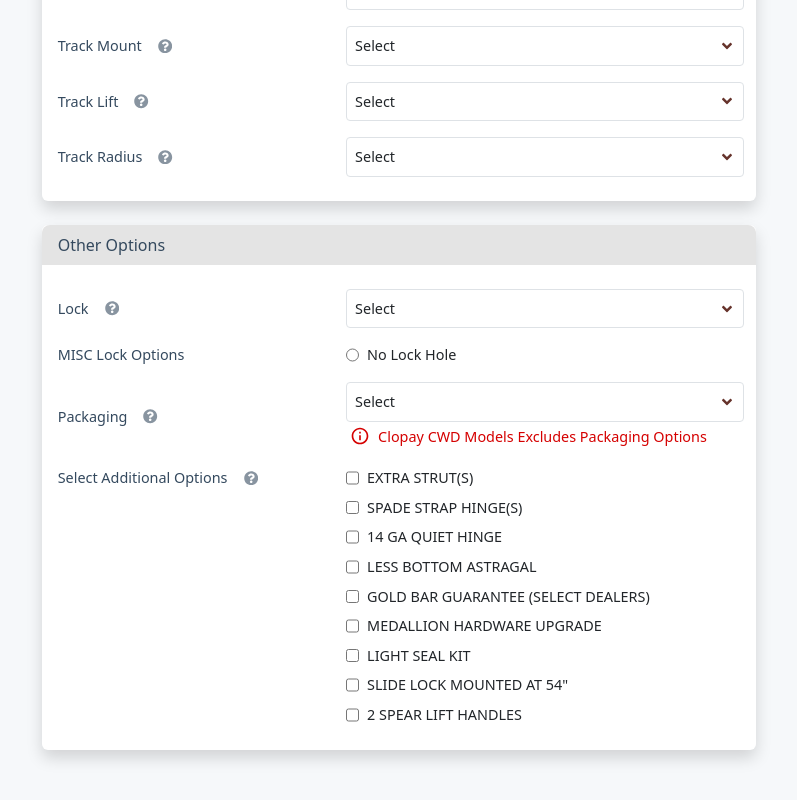
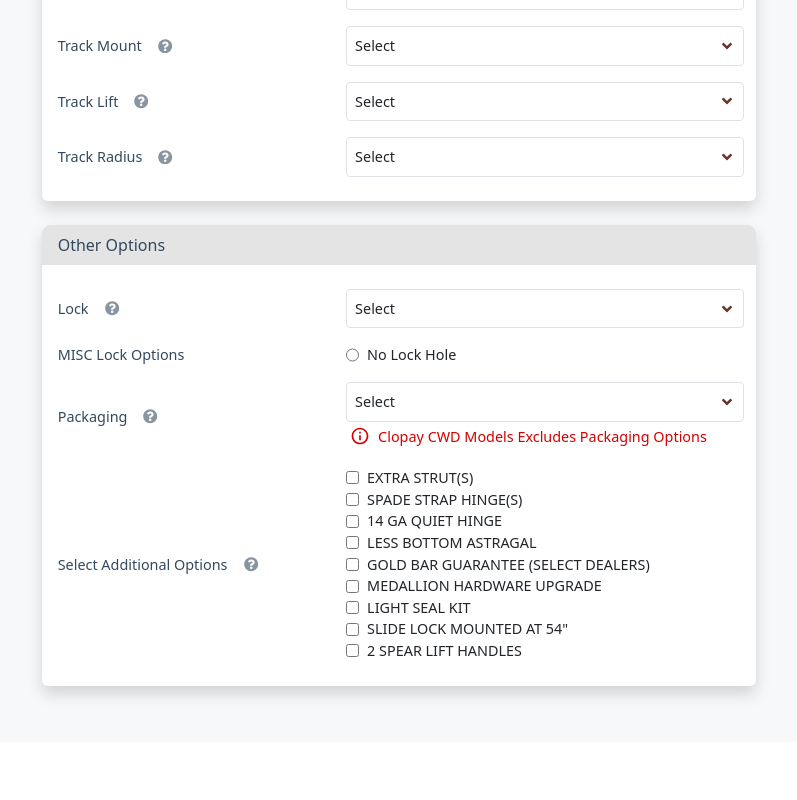
Before and after one commit to rahulrajput83/f1Studioz-assignment, a React (Create React App) app: page /form3 in a window 1280 px wide. Shown: the part 1041-1841 px from the top of the page, without its empty margins (241-1038 px from the left). After the commit the page ends 1783 px from the top, so only its background shows below. Built offline with nearby package versions, Linux system fonts and the light colour scheme.

Commit message:
Fixed Icon issue

```diff
--- a/src/Pages/Form3.jsx
+++ b/src/Pages/Form3.jsx
@@ -112,7 +112,7 @@ function Form3() {
             <Drop state='Lock' dispatch={'Add_Lock'} data={Lock} title='Lock' icon={true} />
             <Radio title='MISC Lock Options' text='No Lock Hole' state='MICS' dispatch='Add_MICS' />
             <Drop state='Packaging' dispatch={'Add_Packaging'} data={Packaging} title='Packaging' icon={true} />
-            <Checked title='Select Additional Options' />
+            <Checked icon={true} title='Select Additional Options' />
           </div>
         </div>
       </div>
--- a/src/component/CheckBox.jsx
+++ b/src/component/CheckBox.jsx
@@ -3,7 +3,7 @@ import React from 'react'
 function CheckBox(props) {
     return (
         <div className='d-flex flex-column justify-content-start'>
-            <label className='d-flex flex-row gap-2 size text-uppercase weight Cursor size '>
+            <label className='d-flex flex-row align-items-center gap-2 size text-uppercase weight Cursor size '>
                 <input type='checkbox' className='' />
                 <span>{props.text}</span>
             </label>
--- a/src/component/Checked.jsx
+++ b/src/component/Checked.jsx
@@ -18,13 +18,13 @@ function Checked(props) {
     }
 
     return (
-        <div className='d-flex flex-column w-100 align-items-start gap-1 flex-md-row position-relative'>
+        <div className='d-flex flex-column gap-1 flex-md-row position-relative'>
             <span className='size weight gap-3 col col-md-5 justify-content-md-start d-flex flex-row align-items-center justify-content-between text-gray'>
-                <span className='me-auto me-md-0'>{props.title}</span>
-                <FaQuestionCircle className='me-2 text-darkGray' />
+                <span>{props.title}</span>
+                {props.icon ? <FaQuestionCircle className='me-2 text-darkGray' /> : null}
             </span>
-            <div className='d-flex flex-column gap-2 col col-md-7'>
-                <CheckBox text='Extra Strut(S)' />
+            <div className='d-flex flex-column col col-md-7'>
+            <CheckBox text='Extra Strut(S)' />
                 <CheckBox text='Spade strap hinge(s)' />
                 <CheckBox text='14 GA Quiet hinge' />
                 <CheckBox text='less bottom astragal' />
```
